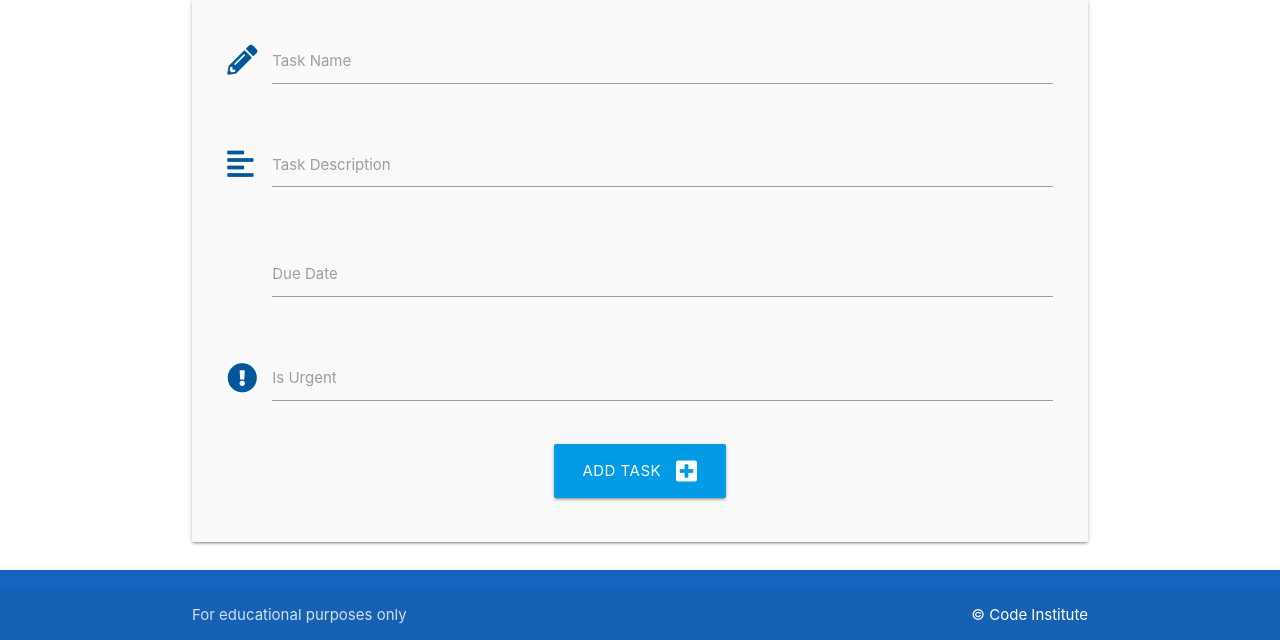
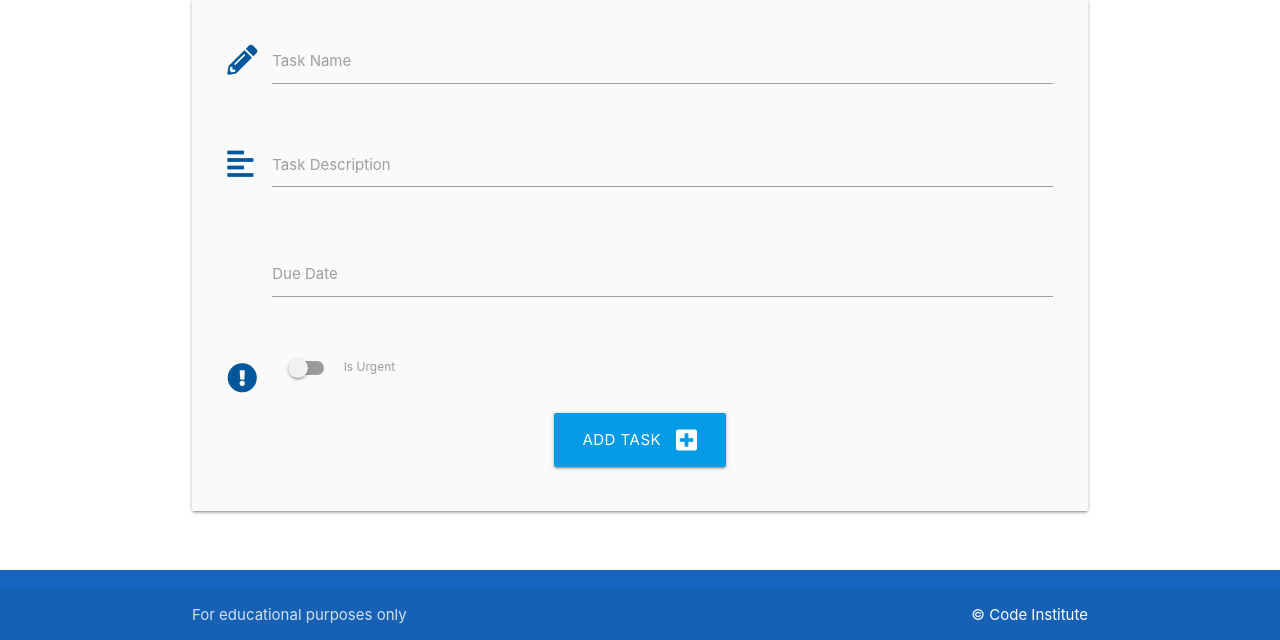
Before and after one commit to DSP1994/flask-sqlalchemy-task-manager, a Flask app: page /add_task in a window 1280 px wide. Shown: the part 160-800 px from the top of the page. Run offline with Flask 2, Linux system fonts and the light colour scheme; data that the repository does not hold is empty.

Commit message:
from materialize, added in a 'switch' class and label

```diff
--- a/taskmanager/templates/add_task.html
+++ b/taskmanager/templates/add_task.html
@@ -33,9 +33,14 @@
         <!-- is urgent -->
         <div class="row">
             <div class="input-field col s12">
-                <i class="fas fa-exclamation-circle prefix light-blue-text text-darken-4"></i>
-                <input id="is_urgent" name="is_urgent" type="text" class="validate" required>
-                <label for="is_urgent">Is Urgent</label>
+                <div class="switch">
+                    <i class="fas fa-exclamation-circle prefix light-blue-text text-darken-4"></i>
+                    <label for="is_urgent">
+                        <input id="is_urgent" name="is_urgent" type="checkbox" required>
+                        <span class="lever"></span>
+                        Is Urgent
+                    </label>
+                </div>
             </div>
         </div>
         <!-- submit button -->
```
